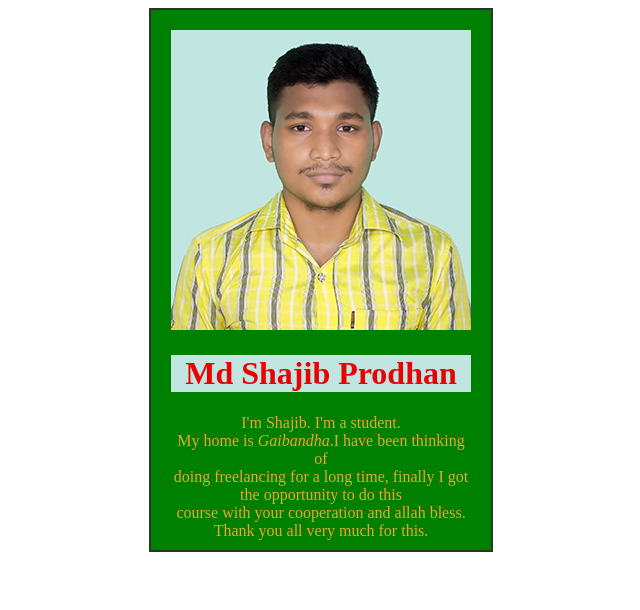
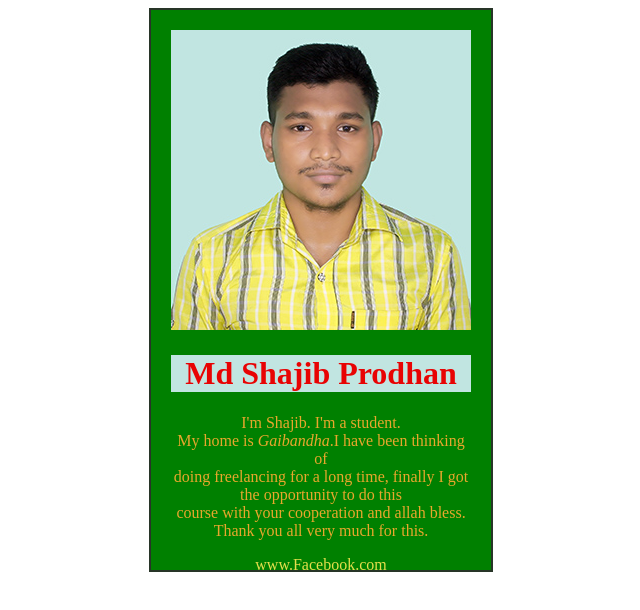
Before and after one commit to shajib051/class2, a plain HTML site: page index.html in a window 1280 px wide. Shown: the top 610 px of the page, without its empty margins (359-999 px from the left). Drawn offline with Linux system fonts and the light colour scheme.

Commit message:
Update index.html

```diff
--- a/index.html
+++ b/index.html
@@ -4,12 +4,13 @@
 	      <title>My Design</title>
     </head>
     <body>
-          <div style="margin:0% 500px;display:inline-block;background:green;text-align:center;height:500px;padding:20px;border:2px solid #283528;">
+          <div style="margin:0% 500px;display:inline-block;background:green;text-align:center;height:520px;padding:20px;border:2px solid #283528;">
               <img src="img/IMG_00088.jpg">
 		      <h1 style="    background: #c1e5e1;color: #e80303">Md Shajib Prodhan</h1>
 		      <p style="color:#e8a72d;"> I'm Shajib. I'm a student.<br/>My home is<i> Gaibandha</i>.I have been thinking of<br/> doing freelancing for a long time,
 			     finally I got the opportunity to do this<br/> course with your cooperation and allah bless.<br/>Thank you all very much for this.
 		     </p>
+			 <a href="https://web.facebook.com/mdshajib.prodhan.3/" style="text-decoration:none;color:#e4de4c;">www.Facebook.com</a>
 	     </div>
    </body>
 </html>
```
